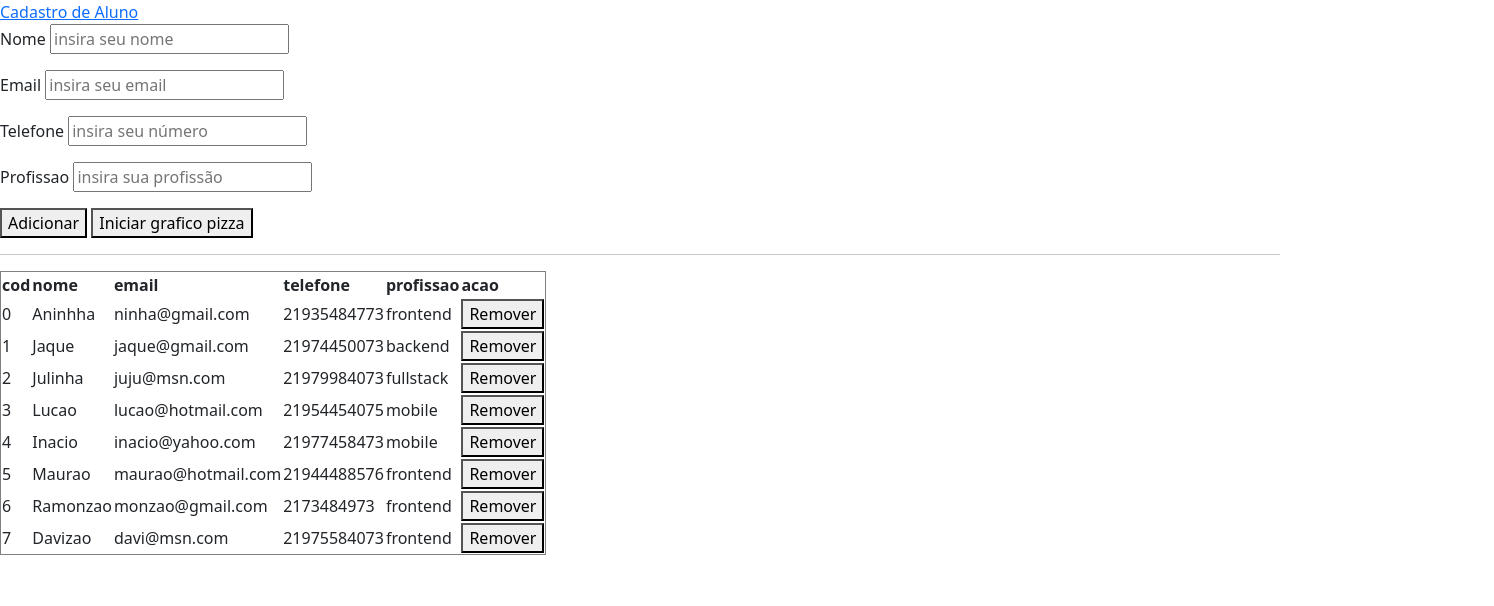
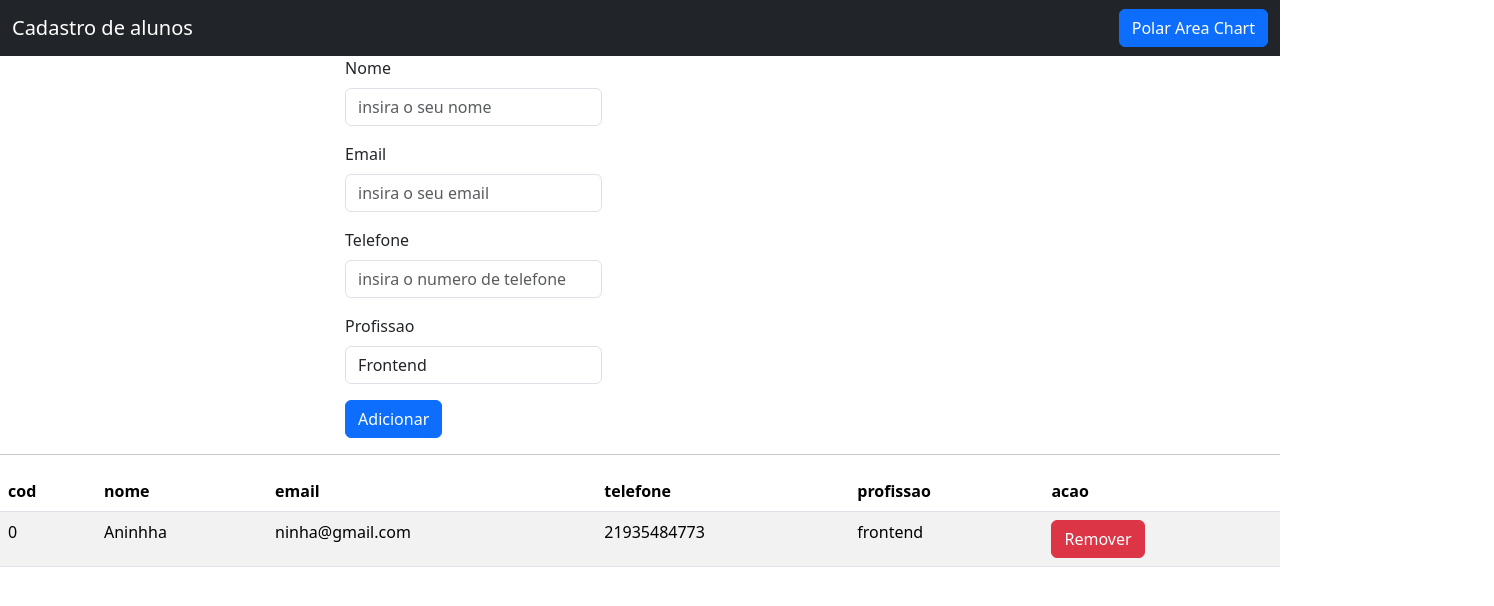
Before and after one commit to Daviduarte19/Javascript, a plain HTML site: page index.html in a window 1280 px wide. Shown: the whole page, 1494 px wide, since content can reach past the window. Drawn offline with nearby package versions, Linux system fonts and the light colour scheme.

Commit message:
aula sobre grafico

```diff
--- /dev/null
+++ b/css/main.css
@@ -0,0 +1,16 @@
+.form-chart-container{
+    display: flex;
+    justify-content: center;
+
+}
+
+.form{
+    width: 40%;
+    display: flex;
+    justify-content: center;
+}
+
+.chart{
+    width: 26%;
+    display: flex;
+}
--- a/index.html
+++ b/index.html
@@ -5,75 +5,75 @@
     <meta http-equiv='X-UA-Compatible' content='IE=edge'>
     <title>O Luar Estrelar</title>
     <meta name='viewport' content='width=device-width, initial-scale=1'>
-    <link rel='stylesheet' type='text/css' media='screen' href='main.css'>
+    <link rel='stylesheet' type='text/css' media='screen' href='./css/main.css'>
     <script src='./js/main.js'></script>
     <link href="https://cdn.jsdelivr.net/npm/bootstrap@5.3.2/dist/css/bootstrap.min.css" rel="stylesheet" integrity="sha384-T3c6CoIi6uLrA9TneNEoa7RxnatzjcDSCmG1MXxSR1GAsXEV/Dwwykc2MPK8M2HN" crossorigin="anonymous">
+    <script src="https://cdn.jsdelivr.net/npm/chart.js"></script>
 </head>
 <body>
     <header>
-        <nav id= "nav">
-            <a href="#">Cadastro de Aluno</a>
+        <nav
+            id="nav"
+            class="navbar bg-dark"
+            data-bs-theme="dark">
+            <div class="container-fluid">
+                <a href="#" class="navbar-brand">Cadastro de alunos</a>
+                <button class="btn btn-primary"
+                onclick="initPolarAreaChart()">
+                    Polar Area Chart
+                </button>
+            </div>
         </nav>
     </header>
 
     <section id="table">
 
-
-    <form action="">
-
-        <div class="mb-3" >
-            <label for="nome">Nome</label>
-            <input
-            id="nome"
-            type="text"
-            placeholder="insira seu nome"
-            required
-            >
+        <div class="form-chart-container">
+            <div class="form">
+                  <form method="POST">
+                    <div class="mb-3">
+                        <label for="nome" class="form-label">
+                            Nome
+                        </label>
+                        <input id="nome" type="text" class="form-control" placeholder="insira o seu nome" required>
                     </div>
 
-
-          <div class="mb-3" >
-            <label for="email">Email</label>
-            <input
-            id="email"
-            type="text"
-            placeholder="insira seu email"
-            required
-            >
+                    <div class="mb-3">
+                        <label for="email" class="form-label">Email</label>
+                        <input id="email" type="email" class="form-control" placeholder="insira o seu email" required>
                     </div>
 
-
-          <div class="mb-3" >
-            <label for="telefone">Telefone</label>
-            <input
-            id="telefone"
-            type="text"
-            placeholder="insira seu número"
-            required
-            >
+                    <div class="mb-3">
+                        <label for="telefone" class="form-label">Telefone</label>
+                        <input id="telefone" type="number" class="form-control"
+                            placeholder="insira o numero de telefone" required>
                     </div>
 
-
-          <div class="mb-3" >
-            <label for="profissao">Profissao</label>
-            <input
-            id="profissao"
-            type="text"
-            placeholder="insira sua profissão"
-            required
-            >
+                    <div class="mb-3">
+                        <label for="profissao" class="form-label">Profissao</label>
+                        <select id="profissao" class="form-control" required>
+                            <option value="frontend">Frontend</option>
+                            <option value="backend">backend</option>
+                            <option value="fullstack">Fullstack</option>
+                            <option value="mobile">Mobile</option>
+                        </select>
+                        <!-- <input id="profissao" type="text" placeholder="insira a sua ocupacao" required> -->
                     </div>
 
-<button type="button" onclick="adicionar()">Adicionar</button>
-<button type="submit">Iniciar grafico pizza</button>
-
-
+                    <button type="button" class="btn btn-primary"
+                    onclick="adicionar()">Adicionar</button>
+                   </button>
                 </form>
+            </div>
+            <div class="chart">
+                <canvas id="myChart"></canvas>
+            </div>
+        </div>
 
         <hr>
 
-<table id="myTable" border="1">
-
+        <table id="myTable" class="table table-striped">
+            <thead>
             <tr id="0">
                 <th>cod</th>
                 <th>nome</th>
@@ -82,15 +82,11 @@
                 <th>profissao</th>
                 <th>acao</th>
             </tr>
+          </thead>
+          <tbody id="tBody">
 
-
-
-
-
-
+          </tbody>
         </table>
-
-
     </section>
 
 </body>
--- a/js/main.js
+++ b/js/main.js
@@ -17,7 +17,7 @@ let alunos = [
 
 // carregar os dados do array na tabela
 window.onload = (event) => {
-    let tbody = document.querySelector("#myTable");
+    let tbody = document.querySelector("tbody");
 alunos.forEach((aluno, index) => {
     // 1 momento
     let tr = document.createElement("tr");
@@ -34,7 +34,7 @@ alunos.forEach((aluno, index) => {
     tdEmail.textContent = aluno.email;
     tdTelefone.textContent = aluno.telefone;
     tdProfissao.textContent = aluno.profissao;
-    tdBotao.innerHTML = `<button class="btn-remover" onclick="remover(this)" >Remover</button>`
+    tdBotao.innerHTML = `<button class="btn btn-danger" onclick="remover(this)" >Remover</button>`
 
     tr.appendChild(tdCod);
     tr.appendChild(tdNome);
@@ -44,12 +44,14 @@ alunos.forEach((aluno, index) => {
     tr.appendChild(tdBotao);
 
     tbody.appendChild(tr);
-
+   initPieChart();
 
 });
 
 
 }
+
+
 
 function remover (id){
     let row = id.parentNode.parentNode.id;
@@ -79,7 +81,7 @@ function adicionar(){
      //Adicionando o id no elemento a ser criado
     row.id = tableSize;
     //Criando o codigo do botão para remover a linha
-     let btnCode = "<button class='remove-btn' onclick='remover(this)'>Remover</button>";
+    let btnCode = "<button class='btn btn-danger' onclick='remover(this)'>Remover</button>";
   //Preenchendo as celulas da linha
   console.log(tableSize)
     col1.innerHTML = tableSize;
@@ -96,4 +98,37 @@ function adicionar(){
 //Retornando 'false' para impedir o reload da pagina
     return false
 
+};
+
+const initPolarAreaChart = () => {
+    removerChart();
+    // 1 passo: pegar o elemento #myChart
+    const ctx = document.getElementById('myChart');
+
+    //2 passo: definir os dados do grafico
+    const data = {
+        labels: ['Frontend', 'Backend', 'Fullstack','Mobile'],
+        datasets: [{
+            label: 'Quantidade',
+            data: [ 11, 15, 7, 3],
+            backgroundColor: ['pink', 'lightblue', 'lightgreen', 'orange']
+        }]
+    };
+
+    const polarAreaChart = new Chart(
+        ctx,
+        {
+            type: 'polarArea',
+            data: data
         }
+    );
+};
+
+
+const removerChart = () => {
+    const divChart = document.querySelector('.chart');
+    document.getElementById("myChart").remove();
+    const myChart = document.createElement("canvas");
+    myChart.id = "myChart";
+    divChart.appendChild(myChart);
+};
```
Lines whose indentation alone changed are shown as unchanged.
